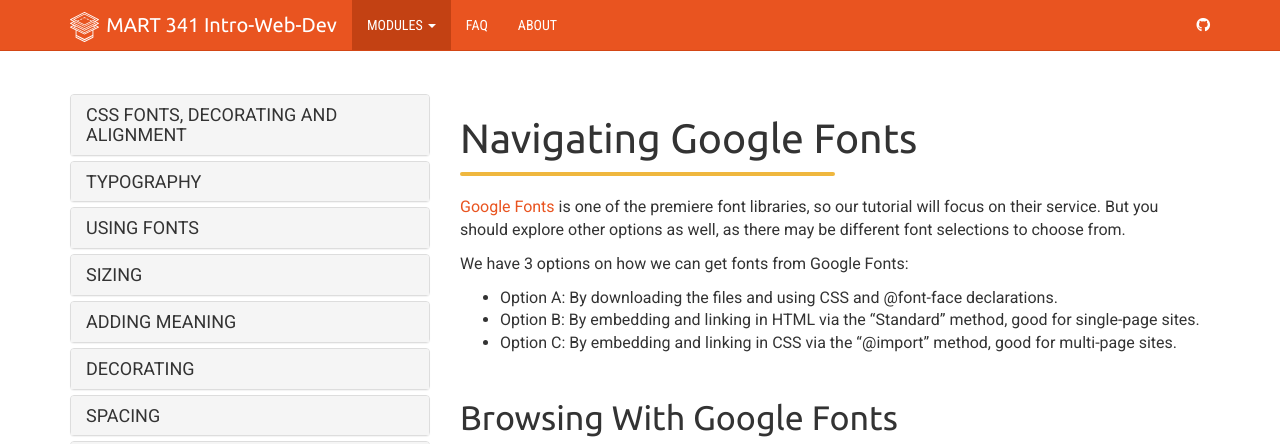
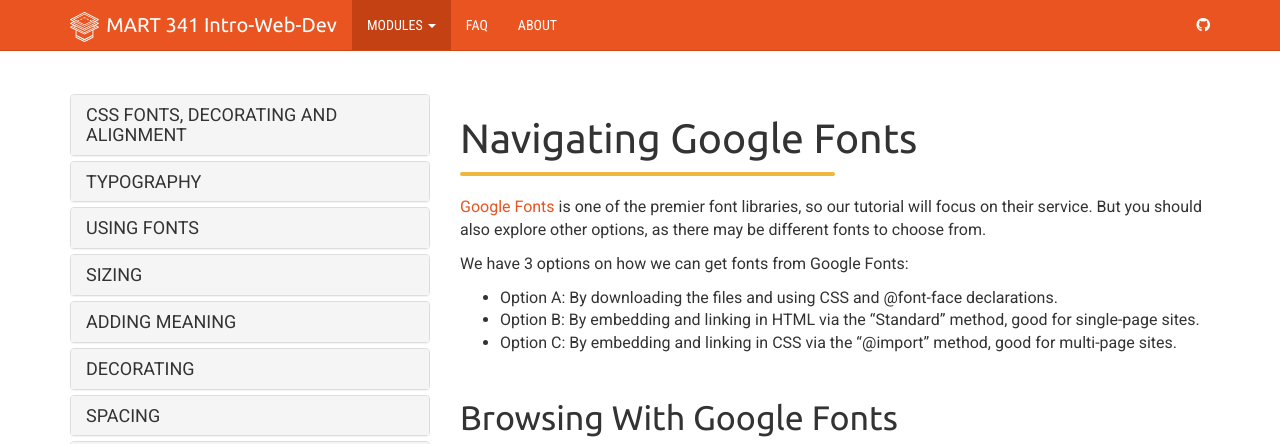
Before and after one commit to Montana-Media-Arts/webDesignFall2024, a Jekyll site: the page built from _docs/topic-10/10-src-fonts/02-page.md, in a window 1280 px wide and 1072 px high, cut to the strip 0-444 px from the top of the window. Built offline with Jekyll 4.4.1, drawn with Linux system fonts in a browser that asks for light colours; nearby versions of some CDN libraries.

Commit message:
Update 02-page.md

```diff
--- a/_docs/topic-10/10-src-fonts/02-page.md
+++ b/_docs/topic-10/10-src-fonts/02-page.md
@@ -7,10 +7,10 @@
 <div class="divider-heading"></div>
 
 <!--
-<span class="label label-warning">LOAD TIME:</span> This page contains embedded interactive content. In may take 3-10 seconds to completely load.
+<span class="label label-warning">LOAD TIME:</span> This page contains embedded interactive content. It may take 3-10 seconds to load completely.
 -->
 
-<a href="https://fonts.google.com" target="_new">Google Fonts</a> is one of the premiere font libraries, so our tutorial will focus on their service. But you should explore other options as well, as there may be different font selections to choose from.
+<a href="https://fonts.google.com" target="_new">Google Fonts</a> is one of the premier font libraries, so our tutorial will focus on their service. But you should also explore other options, as there may be different fonts to choose from.
 
 We have 3 options on how we can get fonts from Google Fonts:
 - Option A: By downloading the files and using CSS and @font-face declarations.
```
